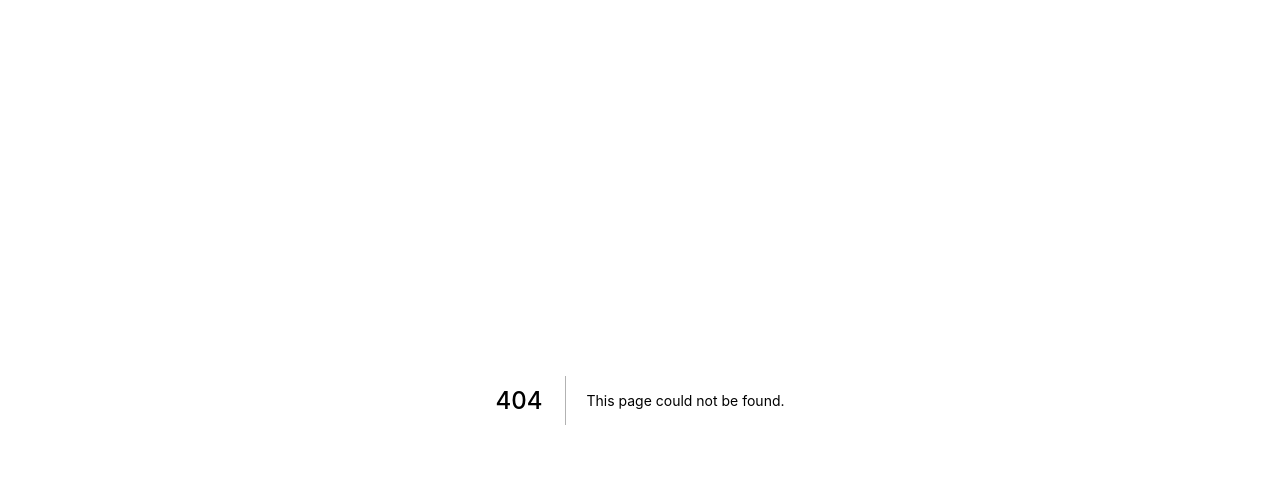
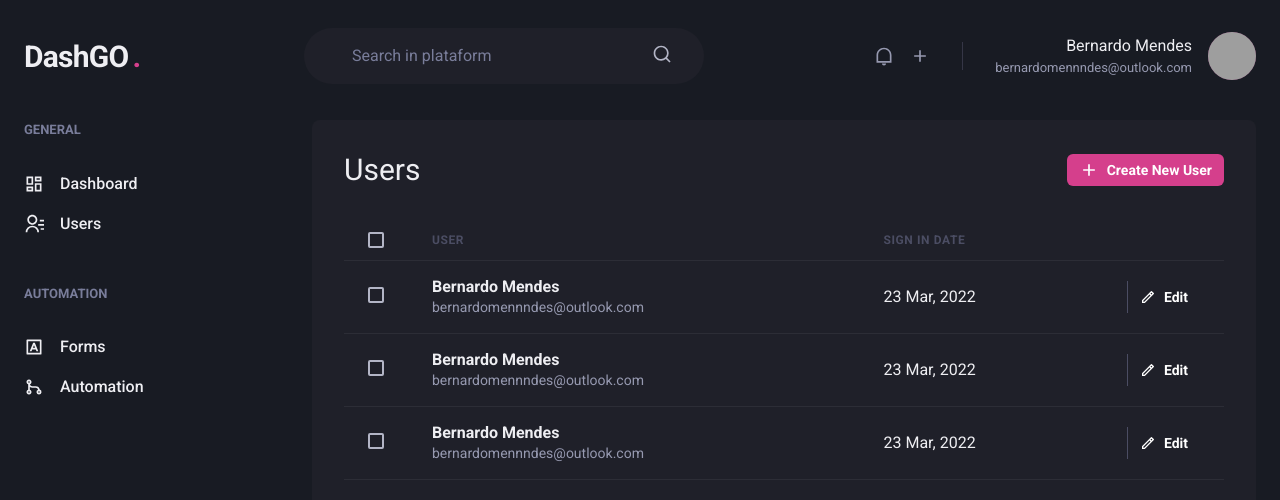
Before and after one commit to Bernardomennndes/dashgo, a Next.js app: page /users in a window 1280 px wide. Before the commit this address had no page. Shown: the top 500 px of the page. Built offline with nearby package versions, Linux system fonts and the light colour scheme; grey boxes are pictures that could not be loaded.

Commit message:
User Page: users listing

```diff
--- /dev/null
+++ b/src/pages/users/index.tsx
@@ -0,0 +1,134 @@
+import { Box, Button, Checkbox, Flex, Heading, Icon, Table, Tbody, Td, Th, Thead, Tr, Text } from "@chakra-ui/react";
+import { RiAddLine, RiPencilLine } from "react-icons/ri";
+
+import { Header } from "../../components/Header";
+import { Sidebar } from "../../components/Sidebar";
+
+export default function UserList() {
+    return (
+        <Box>
+            <Header />
+
+            <Flex w="100%" my="6" maxWidth={1480} mx="auto" px="6" >
+                <Sidebar />
+
+                <Box flex="1" borderRadius={8} bg="gray.800" p="8">
+                    <Flex mb="8" justify="space-between" align="center">
+                        <Heading size="lg" fontWeight="normal">Users</Heading>
+                        <Button
+                            as="a"
+                            size="sm"
+                            fontSize="sm"
+                            colorScheme="pink"
+                            leftIcon={<Icon as={RiAddLine} fontSize="20" />}
+                        >
+                            Create New User
+                        </Button>
+                    </Flex>
+
+                    <Table colorScheme="whiteAlpha" >
+
+                        <Thead>
+                            <Tr>
+                                <Th px="6" color="gray.300" width="8">
+                                    <Checkbox colorScheme="pink" />
+                                </Th>
+
+                                <Th>User</Th>
+                                <Th>Sign in date</Th>
+                                <Th width="8"></Th>
+                            </Tr>
+                        </Thead>
+
+                        <Tbody>
+
+                            <Tr>
+                                <Td px="6">
+                                    <Checkbox colorScheme="pink" />
+                                </Td>
+
+                                <Td>
+                                    <Box>
+                                        <Text fontWeight="bold">Bernardo Mendes</Text>
+                                        <Text fontSize="sm" color="gray.300">bernardomennndes@outlook.com</Text>
+                                    </Box>
+                                </Td>
+                                <Td>23 Mar, 2022</Td>
+                                <Td>
+                                    <Button
+                                        as="a"
+                                        size="sm"
+                                        fontSize="sm"
+                                        colorScheme="black"
+                                        leftIcon={<Icon as={RiPencilLine} fontSize="16" />}
+                                        borderLeft="1px solid transparent"
+                                        borderColor="gray.600"
+                                        borderRadius="0"
+                                    >
+                                        Edit
+                                    </Button>
+                                </Td>
+                            </Tr>
+
+                            <Tr>
+                                <Td px="6">
+                                    <Checkbox colorScheme="pink" />
+                                </Td>
+
+                                <Td>
+                                    <Box>
+                                        <Text fontWeight="bold">Bernardo Mendes</Text>
+                                        <Text fontSize="sm" color="gray.300">bernardomennndes@outlook.com</Text>
+                                    </Box>
+                                </Td>
+                                <Td>23 Mar, 2022</Td>
+                                <Td>
+                                    <Button
+                                        as="a"
+                                        size="sm"
+                                        fontSize="sm"
+                                        colorScheme="black"
+                                        leftIcon={<Icon as={RiPencilLine} fontSize="16" />}
+                                        borderLeft="1px solid transparent"
+                                        borderColor="gray.600"
+                                        borderRadius="0"
+                                    >
+                                        Edit
+                                    </Button>
+                                </Td>
+                            </Tr>
+
+                            <Tr>
+                                <Td px="6">
+                                    <Checkbox colorScheme="pink" />
+                                </Td>
+
+                                <Td>
+                                    <Box>
+                                        <Text fontWeight="bold">Bernardo Mendes</Text>
+                                        <Text fontSize="sm" color="gray.300">bernardomennndes@outlook.com</Text>
+                                    </Box>
+                                </Td>
+                                <Td>23 Mar, 2022</Td>
+                                <Td>
+                                    <Button
+                                        as="a"
+                                        size="sm"
+                                        fontSize="sm"
+                                        colorScheme="black"
+                                        leftIcon={<Icon as={RiPencilLine} fontSize="16" />}
+                                        borderLeft="1px solid transparent"
+                                        borderColor="gray.600"
+                                        borderRadius="0"
+                                    >
+                                        Edit
+                                    </Button>
+                                </Td>
+                            </Tr>
+                        </Tbody>
+                    </Table>
+                </Box>
+            </Flex>
+        </Box>
+    );
+}
```
